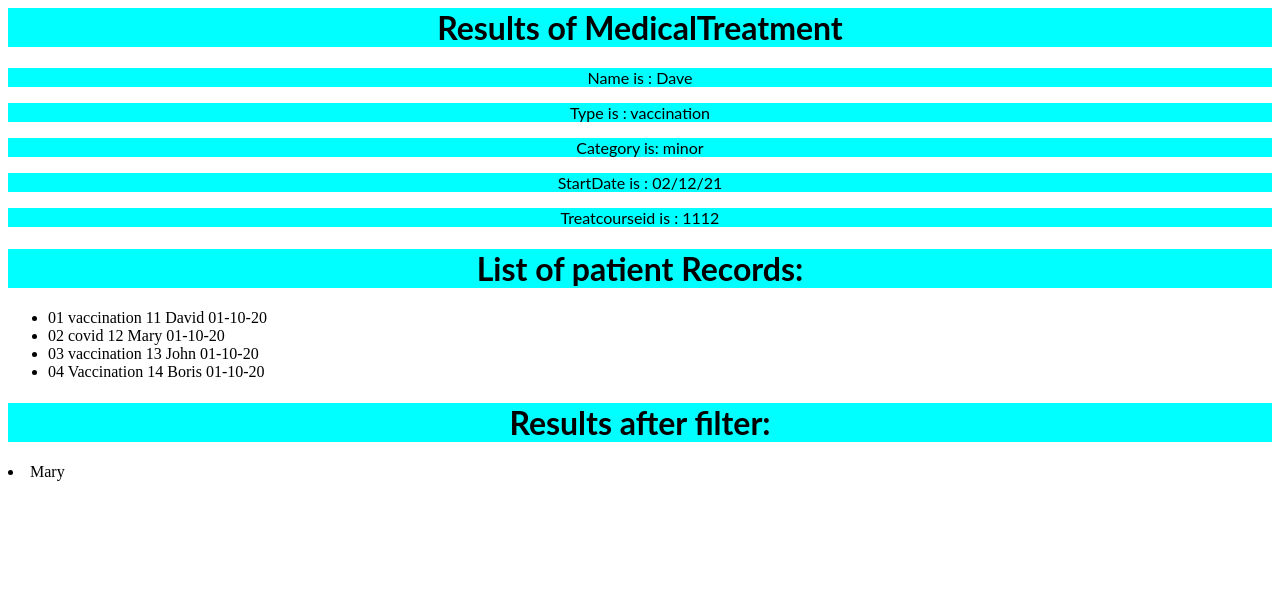
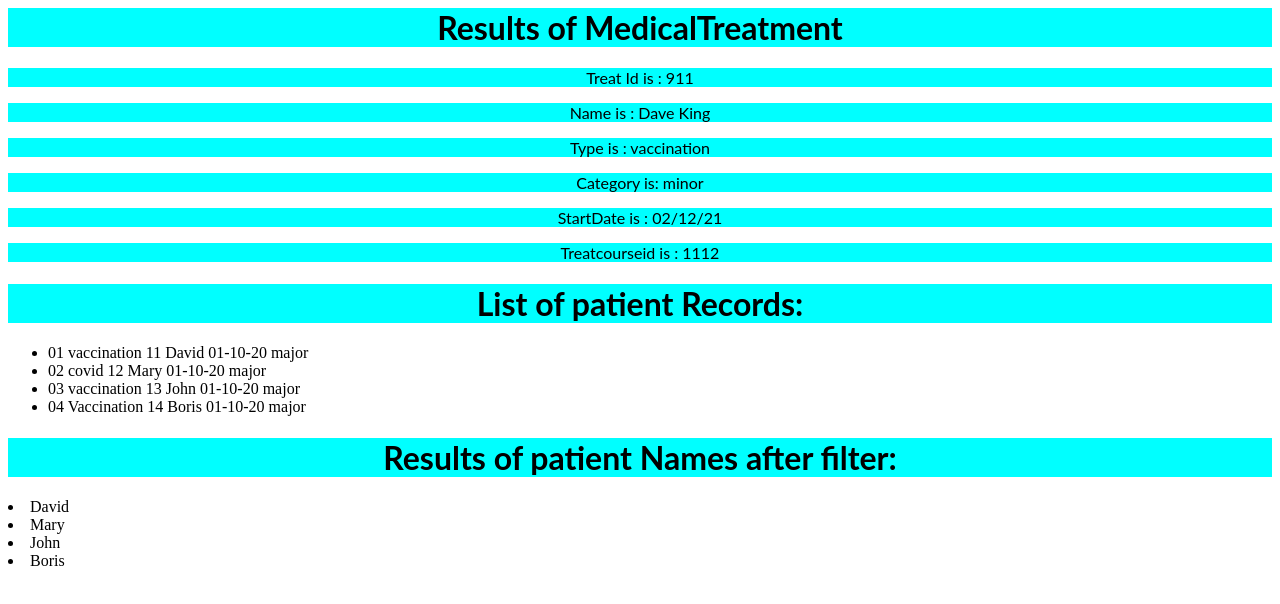
Before and after one commit to gitzdave/Example-task2, a React (Create React App) app: page / in a window 1280 px wide. Shown: the top 604 px of the page. Built offline with nearby package versions, Linux system fonts and the light colour scheme.

Commit message:
1 file modified

```diff
--- a/src/App.js
+++ b/src/App.js
@@ -3,7 +3,8 @@ import "./style.css";
 import MedicalTreatmentList from './MedicalTreatmentList';
 import MedicalTreatment from "./MedicalTreatment";
 
-var patientName =" Name is : Dave"
+var treatId = "Treat Id is : 911"
+var patientName =" Name is : Dave  King"
 var category = " Category is: minor"
 var type =" Type is : vaccination"
 var treatCourseId = " Treatcourseid is : 1112"
@@ -13,11 +14,11 @@ var startDate = " StartDate is :  02/12/21"
 
 export default function App() {
 const medicalTreatmentListAsJson =
-'[{ "treatCourseId": "11" , "treatId": "01" , "name": "David", "type": "vaccination", "startDate": "01-10-20" },'
+'[{ "treatCourseId": "11" , "treatId": "01" , "name": "David", "type": "vaccination", "startDate": "01-10-20" , "category":"major"},'
 +
-'{ "treatCourseId": "12" , "treatId": "02" , "name": "Mary", "type": "covid", "startDate": "01-10-20" },'+
-'{ "treatCourseId": "13" , "treatId": "03" , "name": "John", "type": "vaccination", "startDate": "01-10-20" },'+
-'{ "treatCourseId": "14" , "treatId": "04" , "name": "Boris", "type": "Vaccination", "startDate": "01-10-20" }]';
+'{ "treatCourseId": "12" , "treatId": "02" , "name": "Mary", "type": "covid", "startDate": "01-10-20","category":"major" },'+
+'{ "treatCourseId": "13" , "treatId": "03" , "name": "John", "type": "vaccination", "startDate": "01-10-20","category":"major" },'+
+'{ "treatCourseId": "14" , "treatId": "04" , "name": "Boris", "type": "Vaccination", "startDate": "01-10-20" ,"category":"major"}]';
 
 const dataString = JSON.parse(medicalTreatmentListAsJson);
 
@@ -26,6 +27,7 @@ const dataString = JSON.parse(medicalTreatmentListAsJson);
   return (
     <div>
   <h1>  Results of MedicalTreatment </h1>
+  <p> <MedicalTreatment  treatId={treatId}  /> </p>
    <p> <MedicalTreatment  name={patientName}  /> </p>
    <p> <MedicalTreatment  type={type}  /> </p>
    <p> <MedicalTreatment  category={category}  /> </p>
@@ -36,9 +38,9 @@ const dataString = JSON.parse(medicalTreatmentListAsJson);
       <h1> List of patient Records: </h1>
      <MedicalTreatmentList  data = {medicalTreatmentListAsJson}/>
 
-     <h1> Results after filter: </h1>
+     <h1> Results of patient Names after filter: </h1>
 
-     {dataString.filter(record => record.type =="covid").map(filteredRecord => (
+     {dataString.filter(record => record.category =="major").map(filteredRecord => (
         <li>
           {filteredRecord.name}
         </li>
```
